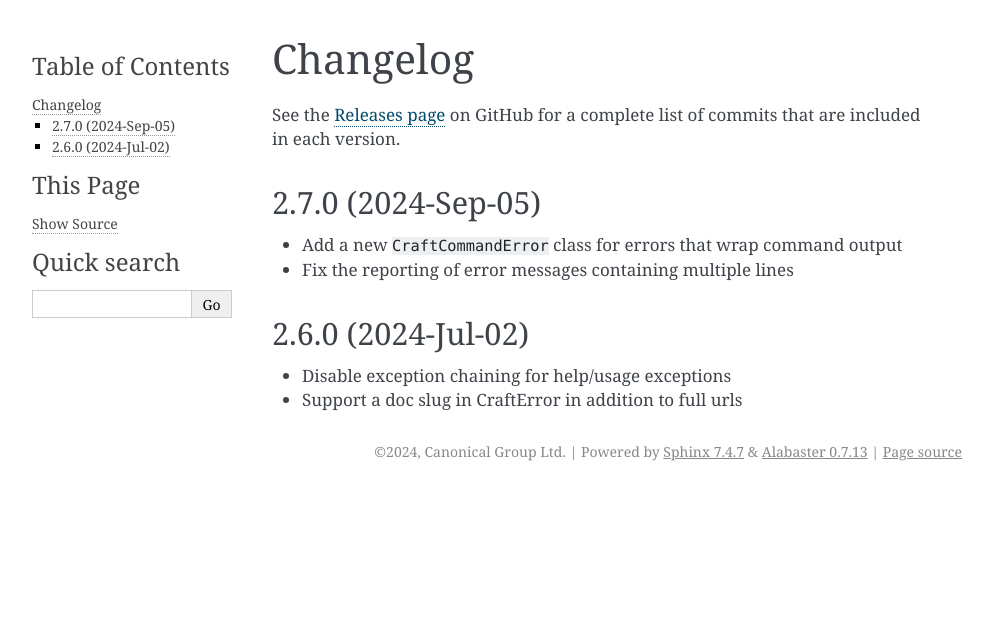
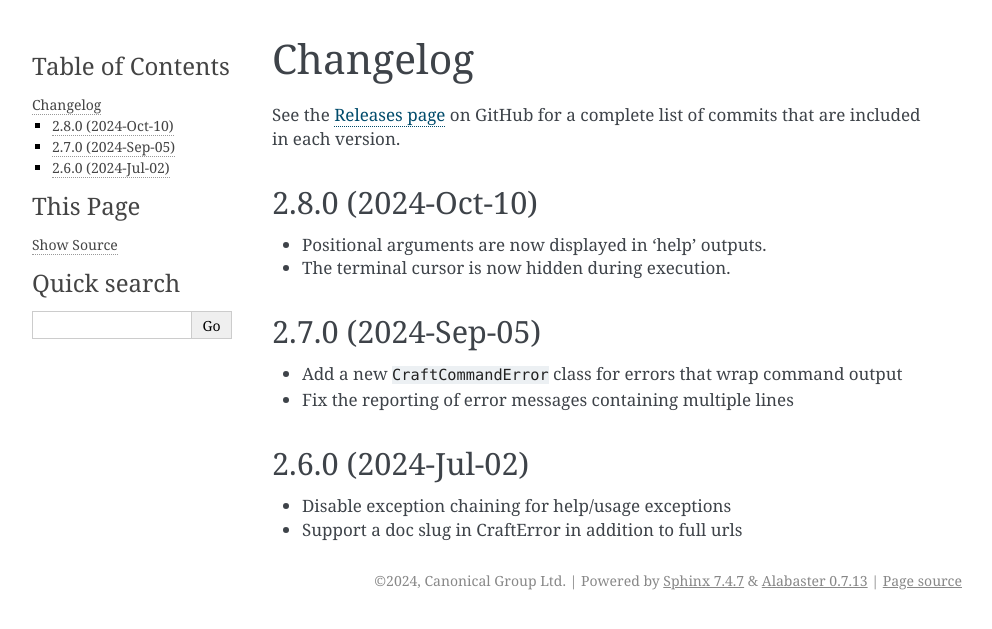
Before and after one commit to canonical/craft-cli, a Sphinx documentation site: the page built from docs/changelog.rst, in a window 1280 px wide. Shown: the top 629 px of the page, without its empty margins (148-1140 px from the left). Built offline with Sphinx 7.4.7, drawn with Linux system fonts in a browser that asks for light colours; pages that are not in the unit, such as notebooks, are missing from menus.

Commit message:
docs: release notes for 2.8.0

```diff
--- a/docs/changelog.rst
+++ b/docs/changelog.rst
@@ -1,9 +1,16 @@
+:tocdepth: 2
+
 ***************
 Changelog
 ***************
 
 See the `Releases page`_ on GitHub for a complete list of commits that are
 included in each version.
+
+2.8.0 (2024-Oct-10)
+-------------------
+- Positional arguments are now displayed in 'help' outputs.
+- The terminal cursor is now hidden during execution.
 
 2.7.0 (2024-Sep-05)
 -------------------
```
